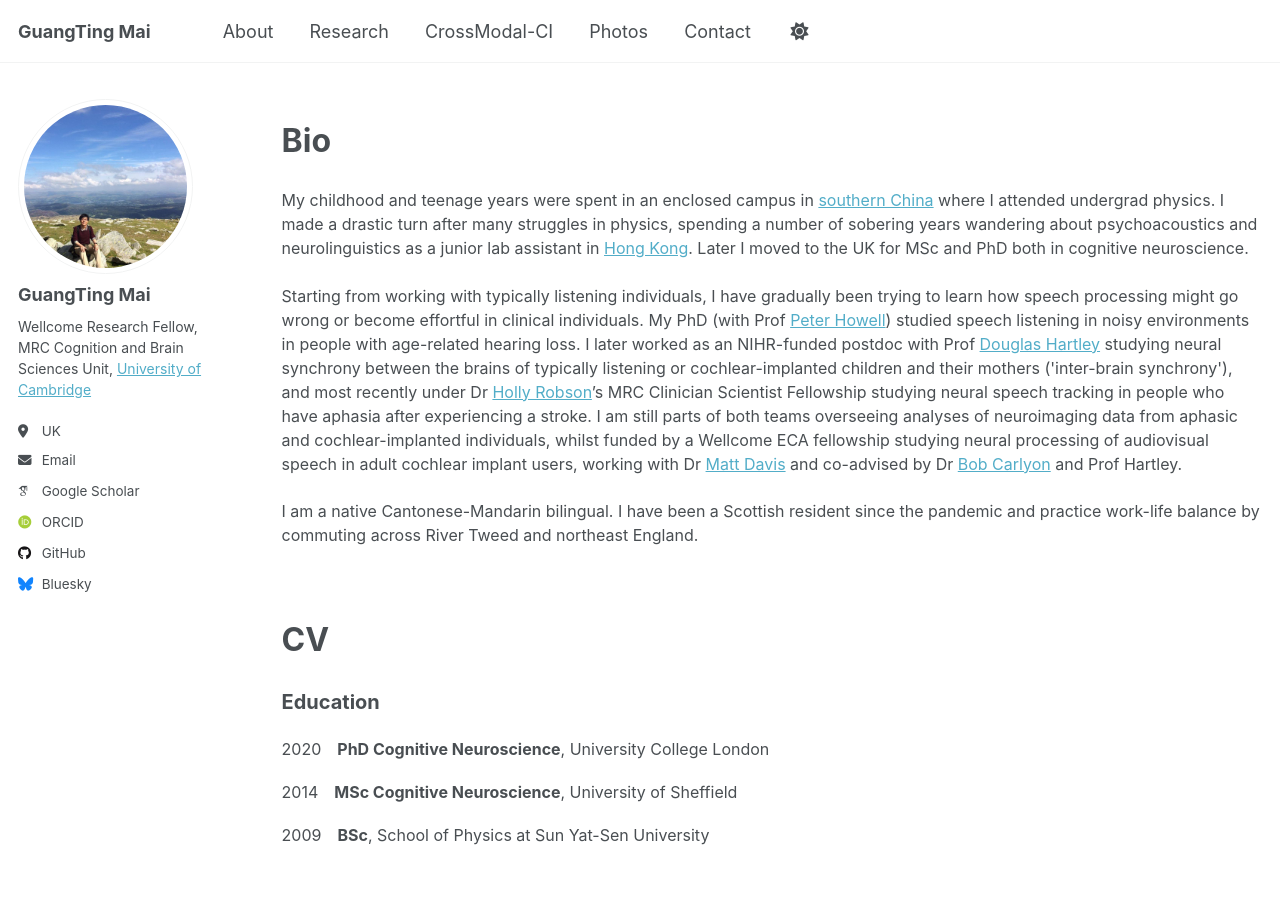
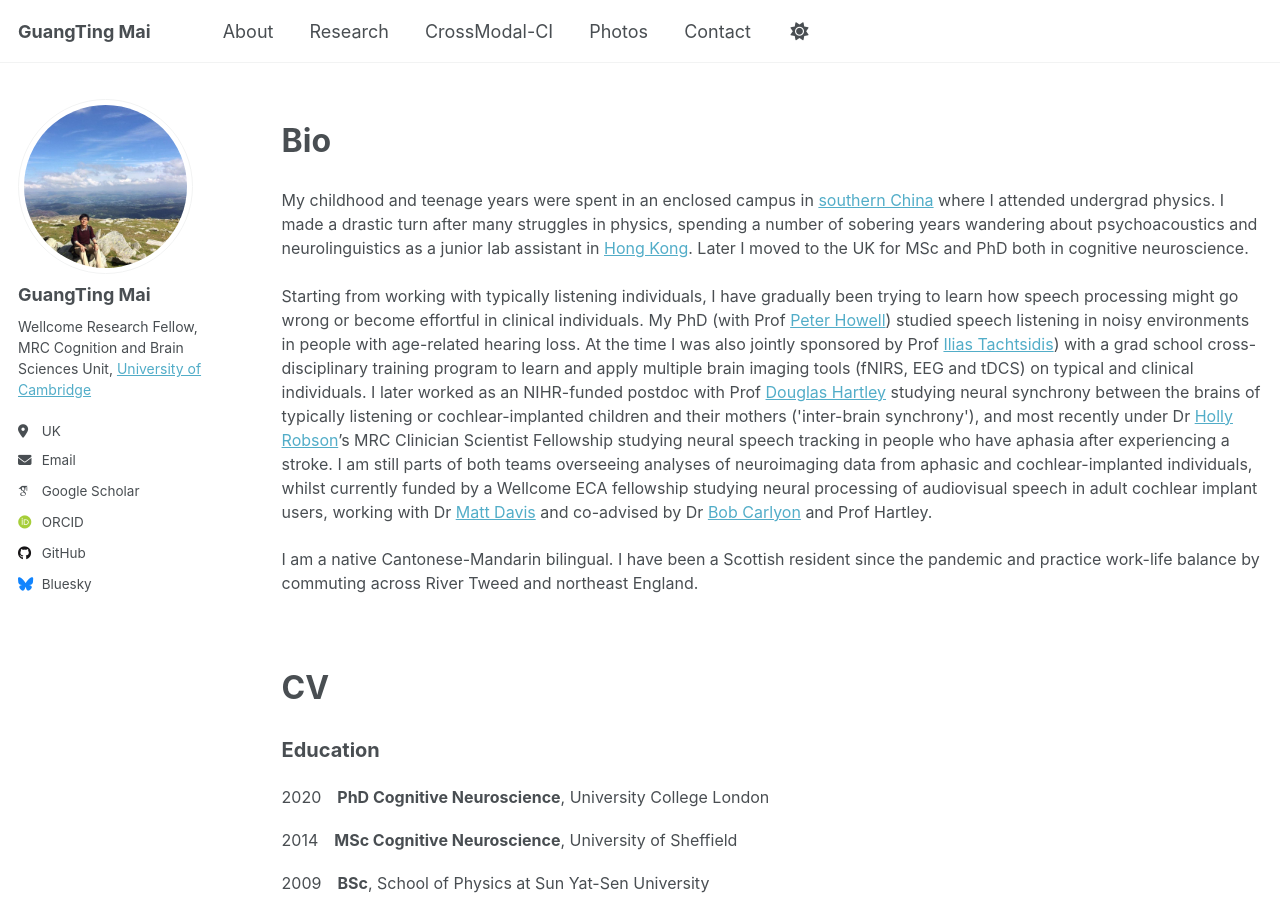
Before and after one commit to guangtingmai/guangtingmai.github.io, a Jekyll site: the page built from _pages/about.html, in a window 1280 px wide and 900 px high. Built offline with Jekyll 4.4.1, drawn with Linux system fonts in a browser that asks for light colours; some web fonts are replaced.

Commit message:
Update about.html

```diff
--- a/_pages/about.html
+++ b/_pages/about.html
@@ -13,13 +13,15 @@ author_profile: true
 <p><span style="font-size: 12pt;line-height: 1.5;display: block;margin-bottom: 0.15vh">Starting from working with typically listening individuals,
   I have gradually been trying to learn how speech processing might go wrong or become effortful in clinical individuals. My PhD (with Prof
   <a href="https://profiles.ucl.ac.uk/2817-peter-howell/">Peter Howell</a>) studied speech listening in noisy environments in people with age-related
-  hearing loss. I later worked as an NIHR-funded postdoc with Prof <a href="https://www.nottingham.ac.uk/medicine/people/douglas.hartley">Douglas Hartley</a>
-  studying neural synchrony between the brains of typically listening or cochlear-implanted children and their mothers ('inter-brain synchrony'), and
-  most recently under Dr <a href="https://profiles.ucl.ac.uk/82001-holly-robson">Holly Robson</a>’s MRC Clinician Scientist Fellowship studying neural
-  speech tracking in people who have aphasia after experiencing a stroke. I am still parts of both teams overseeing analyses of neuroimaging data from
-  aphasic and cochlear-implanted individuals, whilst funded by a Wellcome ECA fellowship studying neural processing of audiovisual speech in adult cochlear implant users, working
-  with Dr <a href="https://www.mrc-cbu.cam.ac.uk/people/matt.davis/">Matt Davis</a> and co-advised by Dr <a href="https://www.mrc-cbu.cam.ac.uk/people/bob.carlyon/">Bob Carlyon</a>
-  and Prof Hartley.</span></p>
+  hearing loss. At the time I was also jointly sponsored by Prof <a href="https://profiles.ucl.ac.uk/2168-ilias-tachtsidis">Ilias Tachtsidis</a>) with
+  a grad school cross-disciplinary training program to learn and apply multiple brain imaging tools (fNIRS, EEG and tDCS) on typical and clinical
+  individuals. I later worked as an NIHR-funded postdoc with Prof <a href="https://www.nottingham.ac.uk/medicine/people/douglas.hartley">Douglas Hartley</a>
+  studying neural synchrony between the brains of typically listening or cochlear-implanted children and their mothers ('inter-brain synchrony'), and most
+  recently under Dr <a href="https://profiles.ucl.ac.uk/82001-holly-robson">Holly Robson</a>’s MRC Clinician Scientist Fellowship studying neural speech
+  tracking in people who have aphasia after experiencing a stroke. I am still parts of both teams overseeing analyses of neuroimaging data from aphasic and
+  cochlear-implanted individuals, whilst currently funded by a Wellcome ECA fellowship studying neural processing of audiovisual speech in adult cochlear
+  implant users, working with Dr <a href="https://www.mrc-cbu.cam.ac.uk/people/matt.davis/">Matt Davis</a> and co-advised by Dr
+  <a href="https://www.mrc-cbu.cam.ac.uk/people/bob.carlyon/">Bob Carlyon</a> and Prof Hartley.</span></p>
 <p><span style="font-size: 12pt;line-height: 1.5;display: block;margin-bottom: 0.15vh">I am a native Cantonese-Mandarin bilingual. I have been a
   Scottish resident since the pandemic and practice work-life balance by commuting across River Tweed and northeast England.</span></p>
 
```
